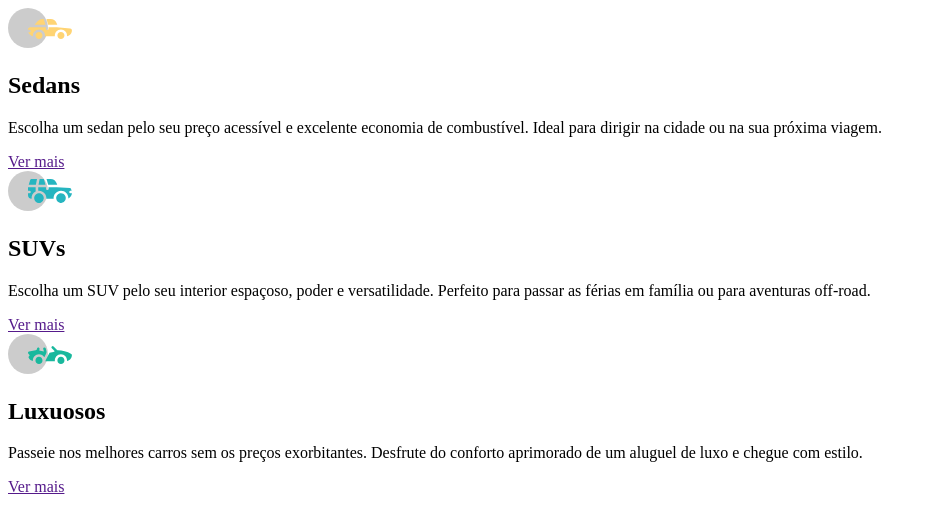
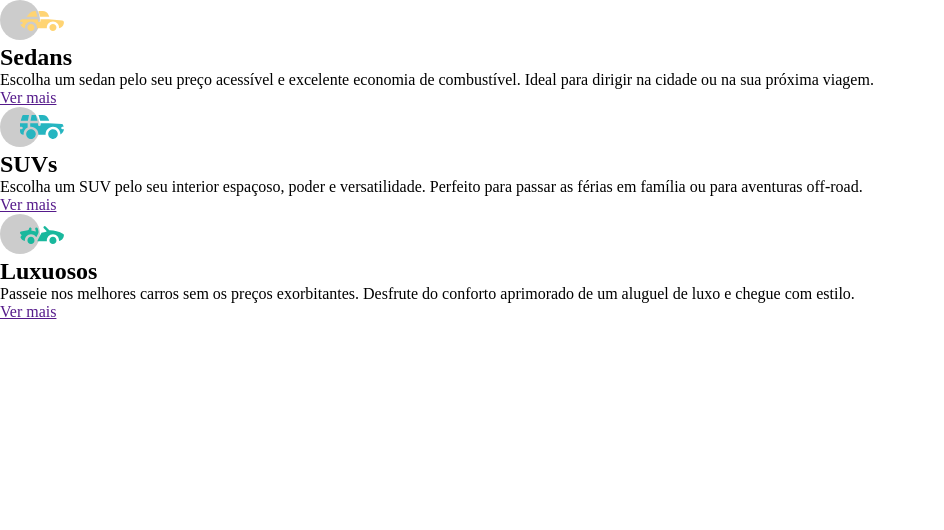
Before and after one commit to Gusta707/carros, a plain HTML site: page index.html in a window 1280 px wide. Shown: the whole page, without its empty margins (0-944 px from the left). Drawn offline with Linux system fonts and the light colour scheme.

Commit message:
estrutura do CSS

```diff
--- a/index.html
+++ b/index.html
@@ -4,6 +4,12 @@
     <meta charset="UTF-8">
     <meta http-equiv="X-UA-Compatible" content="IE=edge">
     <meta name="viewport" content="width=device-width, initial-scale=1.0">
+    <link rel="preconnect" href="https://fonts.googleapis.com">
+    <link rel="preconnect" href="https://fonts.gstatic.com" crossorigin>
+    <link href="https://fonts.googleapis.com/css2?family=Big+Shoulders+Display:wght@700&family=Lexend+Deca&display=swap" rel="stylesheet">
+
+
+    <link rel="stylesheet" href="style.css">
     <title>Carros</title>
 </head>
 <body>
--- a/style.css
+++ b/style.css
@@ -0,0 +1,13 @@
+* {
+    margin: 0;
+    padding: 0;
+    box-sizing: border-box;
+}
+
+:root {
+    --orange: #e38826;
+    --cyan: #006970;
+    --dark-cyan: #004241;
+    --gray: #f2f2f2;
+    --transparent-white: rgba(255, 255, 255, 0.75)
+}
```
